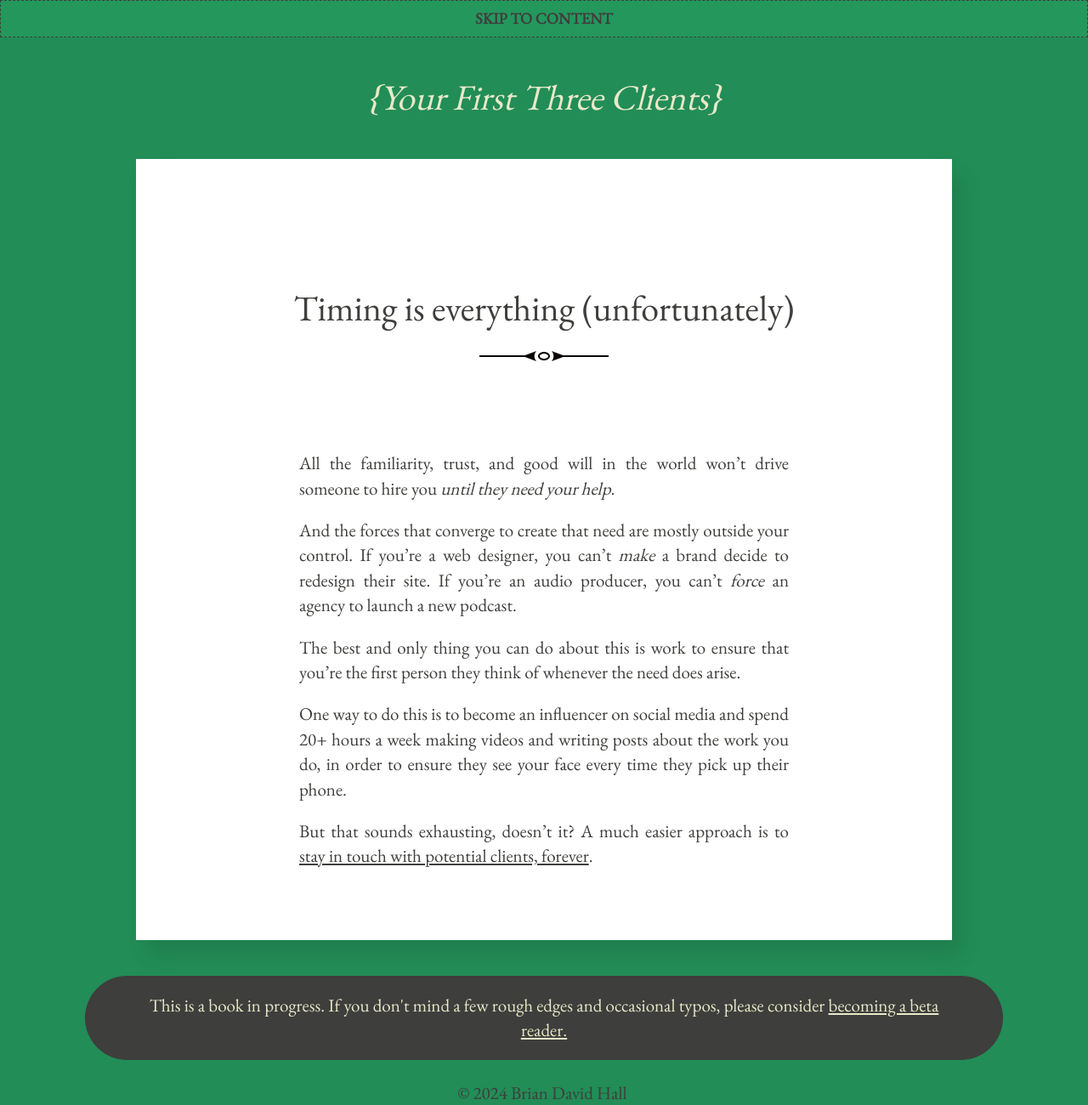
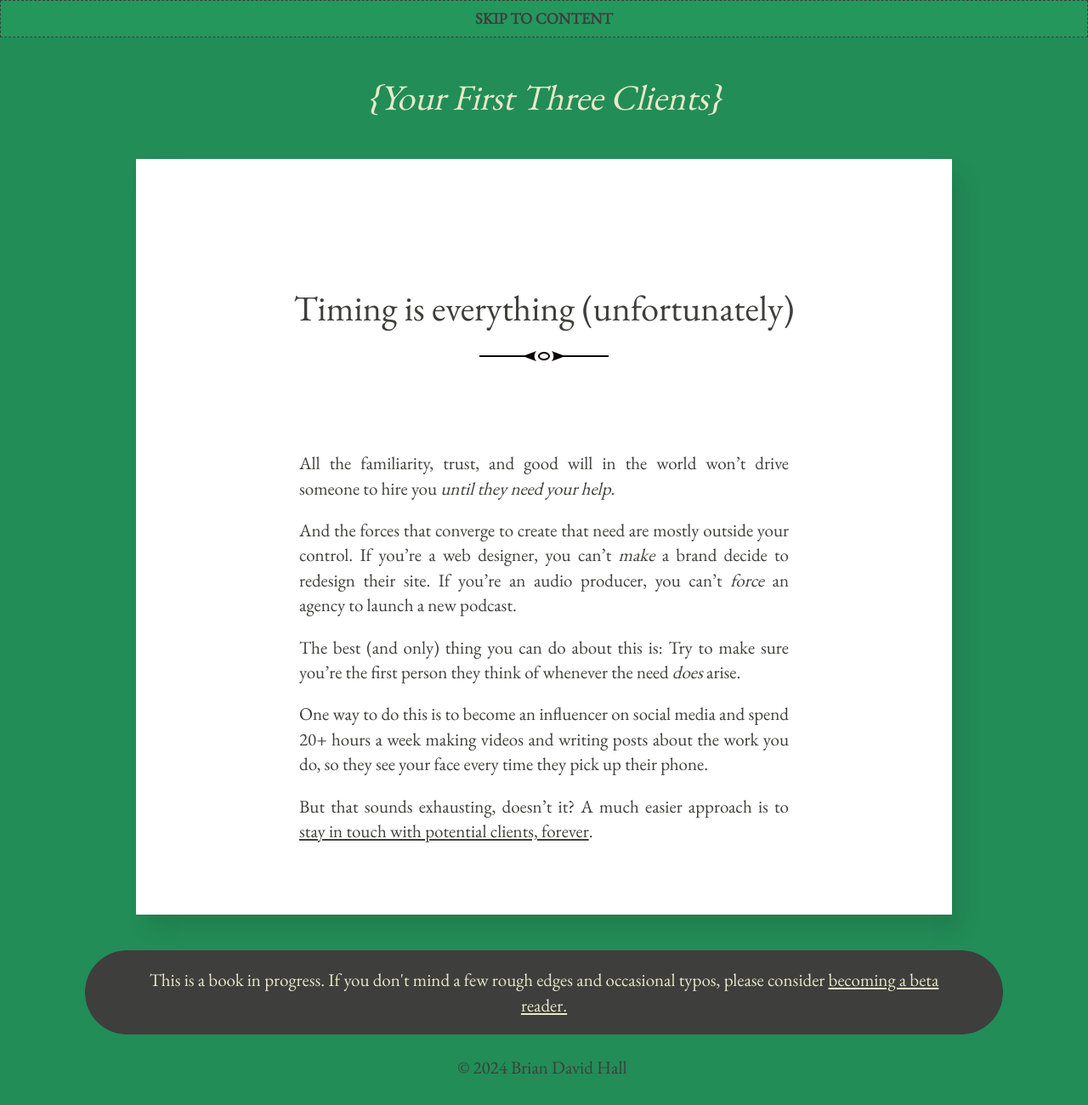
Before and after one commit to bruab/yourfirstthreeclients.com, a Jekyll site: the page built from _posts/2024-04-23-timing-is-everything-unfortunately.md, in a window 1280 px wide. Shown: the whole page at 85% size. Built offline with Jekyll 4.4.1, drawn with Linux system fonts in a browser that asks for light colours; comment, search, counter and statistics services are not loaded; after the commit the page ends 1271 px from its top, so only the background shows below that.

Commit message:
smol edits

```diff
--- a/_posts/2024-04-23-timing-is-everything-unfortunately.md
+++ b/_posts/2024-04-23-timing-is-everything-unfortunately.md
@@ -7,8 +7,8 @@
 
 And the forces that converge to create that need are mostly outside your control. If you're a web designer, you can't _make_ a brand decide to redesign their site. If you're an audio producer, you can't _force_ an agency to launch a new podcast.
 
-The best and only thing you can do about this is work to ensure that you're the first person they think of whenever the need does arise.
+The best (and only) thing you can do about this is: Try to make sure you're the first person they think of whenever the need _does_ arise.
 
-One way to do this is to become an influencer on social media and spend 20+ hours a week making videos and writing posts about the work you do, in order to ensure they see your face every time they pick up their phone.
+One way to do this is to become an influencer on social media and spend 20+ hours a week making videos and writing posts about the work you do, so they see your face every time they pick up their phone.
 
 But that sounds exhausting, doesn't it? A much easier approach is to [stay in touch with potential clients, forever](/stay-in-touch-with-potential-clients-forever).
```
Also changed, not shown: _posts/2024-04-23-stay-in-touch-with-potential-clients-forever.md (+2 -2 lines).
